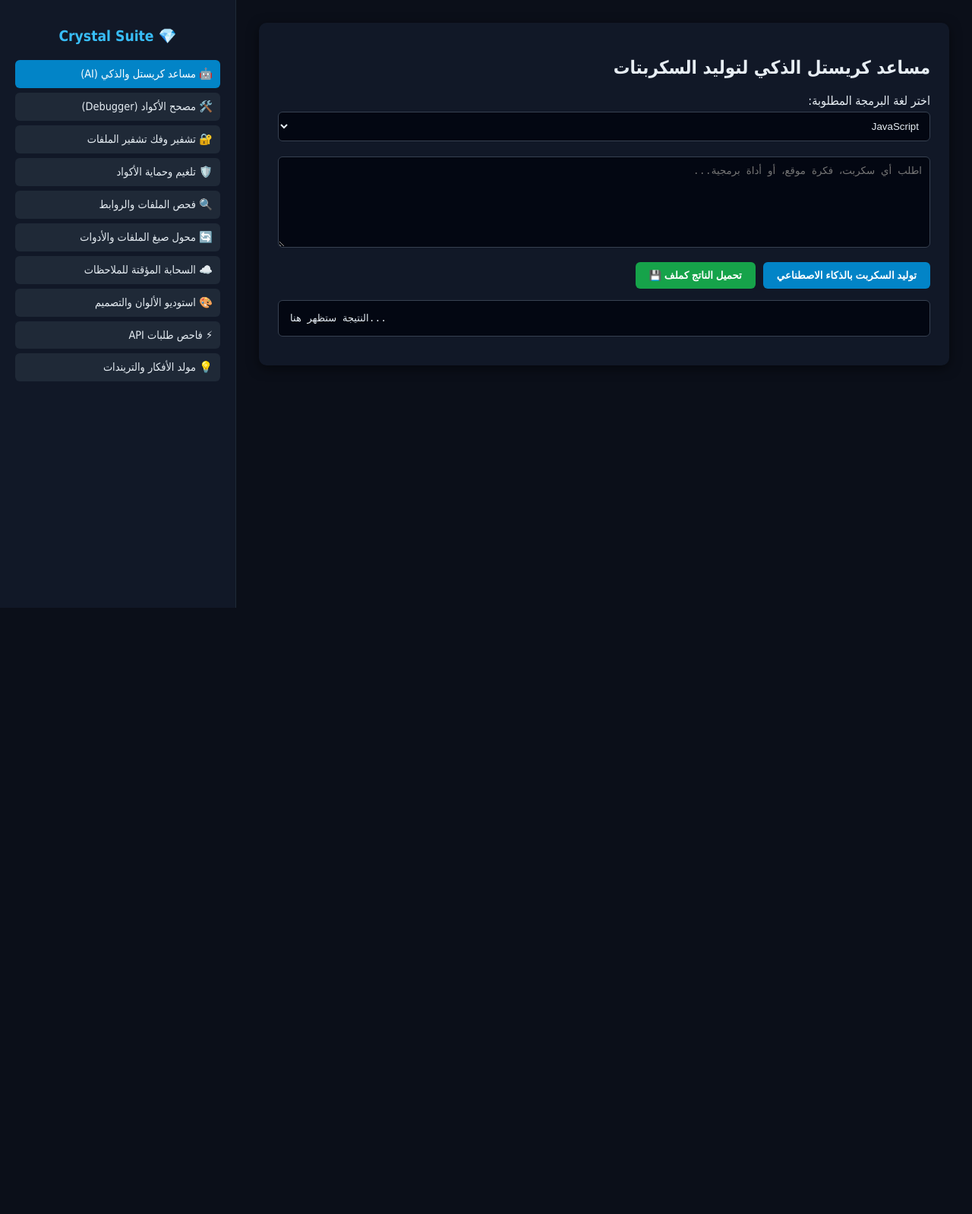
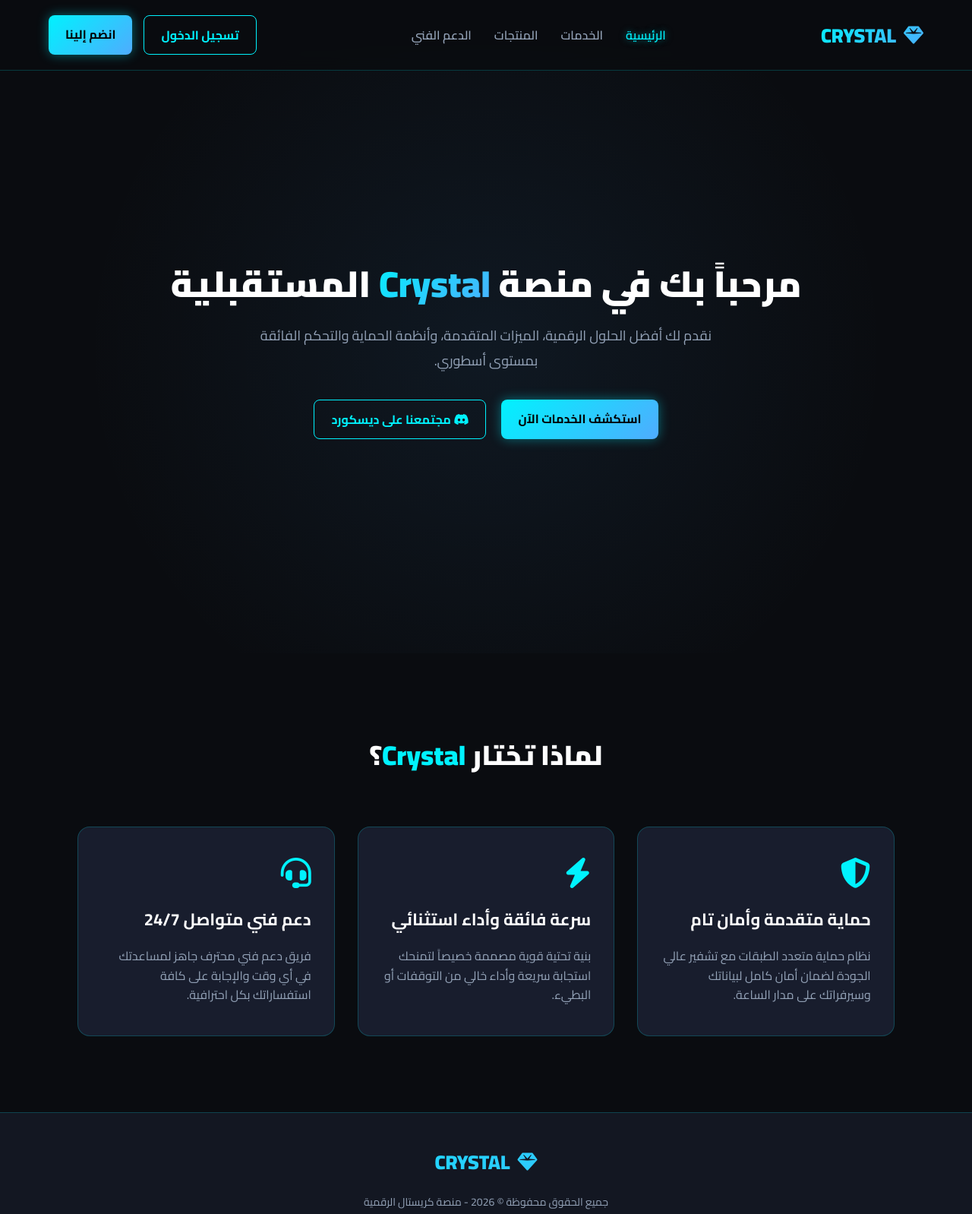
Before and after one commit to AliRed1/thfeer, a plain HTML site: page index.html in a window 1280 px wide. Shown: the whole page at 76% size. Before the commit the page ends 800 px from the top, so only its background shows below. Drawn offline with nearby package versions, Linux system fonts and the light colour scheme.

Commit message:
Update index.html

```diff
--- a/index.html
+++ b/index.html
@@ -3,136 +3,284 @@
 <head>
     <meta charset="UTF-8">
     <meta name="viewport" content="width=device-width, initial-scale=1.0">
-    <title>منصة كريستل الشاملة - Crystal Suite Pro</title>
-    <link rel="stylesheet" href="style.css">
-    <script src="https://cdnjs.cloudflare.com/ajax/libs/crypto-js/4.1.1/crypto-js.min.js"></script>
+    <title>Crystal - المنصة والخدمات الرقمية</title>
+    <!-- استيراد خط عربي أنيق -->
+    <link href="https://fonts.googleapis.com/css2?family=Cairo:wght@300;400;600;700;900&display=swap" rel="stylesheet">
+    <!-- مكتبة أيقونات FontAwesome -->
+    <link rel="stylesheet" href="https://cdnjs.cloudflare.com/ajax/libs/font-awesome/6.4.0/css/all.min.css">
+    <style>
+        :root {
+            --bg-primary: #0a0c10;
+            --bg-secondary: #131722;
+            --card-bg: #181d2d;
+            --accent-cyan: #00f2fe;
+            --accent-blue: #4facfe;
+            --text-main: #ffffff;
+            --text-muted: #94a3b8;
+            --border-color: rgba(0, 242, 254, 0.2);
+        }
+
+        * {
+            margin: 0;
+            padding: 0;
+            box-sizing: border-box;
+            font-family: 'Cairo', sans-serif;
+        }
+
+        body {
+            background-color: var(--bg-primary);
+            color: var(--text-main);
+            overflow-x: hidden;
+        }
+
+        /* شريط التنقل العلوي */
+        header {
+            background: rgba(10, 12, 16, 0.85);
+            backdrop-filter: blur(10px);
+            border-bottom: 1px solid var(--border-color);
+            position: fixed;
+            top: 0;
+            left: 0;
+            width: 100%;
+            z-index: 1000;
+            display: flex;
+            justify-content: space-between;
+            align-items: center;
+            padding: 20px 5%;
+        }
+
+        .logo {
+            font-size: 26px;
+            font-weight: 900;
+            background: linear-gradient(135deg, var(--accent-cyan), var(--accent-blue));
+            -webkit-background-clip: text;
+            -webkit-text-fill-color: transparent;
+            display: flex;
+            align-items: center;
+            gap: 10px;
+        }
+
+        nav ul {
+            display: flex;
+            list-style: none;
+            gap: 30px;
+        }
+
+        nav ul li a {
+            color: var(--text-muted);
+            text-decoration: none;
+            font-weight: 600;
+            transition: 0.3s;
+        }
+
+        nav ul li a:hover, nav ul li a.active {
+            color: var(--accent-cyan);
+            text-shadow: 0 0 10px rgba(0, 242, 254, 0.5);
+        }
+
+        .auth-btns {
+            display: flex;
+            gap: 15px;
+        }
+
+        .btn {
+            padding: 10px 22px;
+            border-radius: 8px;
+            font-weight: 700;
+            cursor: pointer;
+            text-decoration: none;
+            transition: 0.3s;
+        }
+
+        .btn-outline {
+            background: transparent;
+            border: 1px solid var(--accent-cyan);
+            color: var(--accent-cyan);
+        }
+
+        .btn-outline:hover {
+            background: rgba(0, 242, 254, 0.1);
+        }
+
+        .btn-glow {
+            background: linear-gradient(135deg, var(--accent-cyan), var(--accent-blue));
+            color: #000;
+            border: none;
+            box-shadow: 0 0 15px rgba(0, 242, 254, 0.4);
+        }
+
+        .btn-glow:hover {
+            box-shadow: 0 0 25px rgba(0, 242, 254, 0.8);
+            transform: translateY(-2px);
+        }
+
+        /* قسم الترحيب الرئيسي (Hero) */
+        .hero {
+            height: 100vh;
+            display: flex;
+            flex-direction: column;
+            justify-content: center;
+            align-items: center;
+            text-align: center;
+            padding: 0 20px;
+            background: radial-gradient(circle at center, rgba(79, 172, 254, 0.08) 0%, transparent 70%);
+            margin-top: 60px;
+        }
+
+        .hero h1 {
+            font-size: 48px;
+            font-weight: 900;
+            margin-bottom: 20px;
+            line-height: 1.3;
+        }
+
+        .hero h1 span {
+            background: linear-gradient(135deg, var(--accent-cyan), var(--accent-blue));
+            -webkit-background-clip: text;
+            -webkit-text-fill-color: transparent;
+        }
+
+        .hero p {
+            font-size: 18px;
+            color: var(--text-muted);
+            max-width: 600px;
+            margin-bottom: 35px;
+        }
+
+        .hero-buttons {
+            display: flex;
+            gap: 20px;
+        }
+
+        /* الأقسام والمميزات */
+        .section {
+            padding: 100px 8%;
+        }
+
+        .section-title {
+            text-align: center;
+            font-size: 36px;
+            font-weight: 800;
+            margin-bottom: 60px;
+        }
+
+        .section-title span {
+            color: var(--accent-cyan);
+        }
+
+        .grid-3 {
+            display: grid;
+            grid-template-columns: repeat(auto-fit, minmax(300px, 1fr));
+            gap: 30px;
+        }
+
+        .card {
+            background: var(--card-bg);
+            border: 1px solid var(--border-color);
+            border-radius: 16px;
+            padding: 40px 30px;
+            transition: 0.3s;
+            position: relative;
+            overflow: hidden;
+        }
+
+        .card:hover {
+            transform: translateY(-8px);
+            border-color: var(--accent-cyan);
+            box-shadow: 0 10px 30px rgba(0, 242, 254, 0.15);
+        }
+
+        .card i {
+            font-size: 40px;
+            color: var(--accent-cyan);
+            margin-bottom: 20px;
+        }
+
+        .card h3 {
+            font-size: 22px;
+            margin-bottom: 15px;
+        }
+
+        .card p {
+            color: var(--text-muted);
+            line-height: 1.6;
+        }
+
+        /* التذييل (Footer) */
+        footer {
+            background: var(--bg-secondary);
+            border-top: 1px solid var(--border-color);
+            padding: 40px 8%;
+            text-align: center;
+            color: var(--text-muted);
+        }
+
+        footer p {
+            margin-top: 10px;
+            font-size: 14px;
+        }
+    </style>
 </head>
 <body>
-    <div class="sidebar">
-        <h2>💎 Crystal Suite</h2>
-        <ul>
-            <li class="active" onclick="switchTab('ai')">🤖 مساعد كريستل والذكي (AI)</li>
-            <li onclick="switchTab('debugger')">🛠️ مصحح الأكواد (Debugger)</li>
-            <li onclick="switchTab('encrypt')">🔐 تشفير وفك تشفير الملفات</li>
-            <li onclick="switchTab('obfuscate')">🛡️ تلغيم وحماية الأكواد</li>
-            <li onclick="switchTab('scan')">🔍 فحص الملفات والروابط</li>
-            <li onclick="switchTab('converter')">🔄 محول صيغ الملفات والأدوات</li>
-            <li onclick="switchTab('notes')">☁️ السحابة المؤقتة للملاحظات</li>
-            <li onclick="switchTab('palette')">🎨 استوديو الألوان والتصميم</li>
-            <li onclick="switchTab('apitester')">⚡ فاحص طلبات API</li>
-            <li onclick="switchTab('ideas')">💡 مولد الأفكار والتريندات</li>
-        </ul>
-    </div>
 
-    <div class="main-content">
-        <!-- 1. مساعد الذكاء الاصطناعي -->
-        <div id="ai-tab" class="tab-content">
-            <h2>مساعد كريستل الذكي لتوليد السكربتات</h2>
-            <label>اختر لغة البرمجة المطلوبة:</label>
-            <select id="langSelect">
-                <option value="js">JavaScript</option>
-                <option value="py">Python</option>
-                <option value="lua">Lua (FiveM)</option>
-                <option value="bash">Bash</option>
-                <option value="html">HTML / CSS</option>
-            </select>
-            <textarea id="aiPrompt" placeholder="اطلب أي سكربت، فكرة موقع، أو أداة برمجية..."></textarea>
-            <div class="buttons-group">
-                <button onclick="generateScript()">توليد السكربت بالذكاء الاصطناعي</button>
-                <button onclick="downloadCodeFile()" class="download-btn">تحميل الناتج كملف 💾</button>
+    <!-- شريط التنقل -->
+    <header>
+        <div class="logo">
+            <i class="fa-solid fa-gem"></i> CRYSTAL
+        </div>
+        <nav>
+            <ul>
+                <li><a href="#" class="active">الرئيسية</a></li>
+                <li><a href="#">الخدمات</a></li>
+                <li><a href="#">المنتجات</a></li>
+                <li><a href="#">الدعم الفني</a></li>
+            </ul>
+        </nav>
+        <div class="auth-btns">
+            <a href="#" class="btn btn-outline">تسجيل الدخول</a>
+            <a href="#" class="btn btn-glow">انضم إلينا</a>
+        </div>
+    </header>
+
+    <!-- قسم الواجهة الرئيسي -->
+    <section class="hero">
+        <h1>مرحباً بك في منصة <span>Crystal</span> المستقبلية</h1>
+        <p>نقدم لك أفضل الحلول الرقمية، الميزات المتقدمة، وأنظمة الحماية والتحكم الفائقة بمستوى أسطوري.</p>
+        <div class="hero-buttons">
+            <a href="#" class="btn btn-glow">استكشف الخدمات الآن</a>
+            <a href="#" class="btn btn-outline"><i class="fa-brands fa-discord"></i> مجتمعنا على ديسكورد</a>
+        </div>
+    </section>
+
+    <!-- قسم المميزات -->
+    <section class="section">
+        <h2 class="section-title">لماذا تختار <span>Crystal</span>؟</h2>
+        <div class="grid-3">
+            <div class="card">
+                <i class="fa-solid fa-shield-halved"></i>
+                <h3>حماية متقدمة وأمان تام</h3>
+                <p>نظام حماية متعدد الطبقات مع تشفير عالي الجودة لضمان أمان كامل لبياناتك وسيرفراتك على مدار الساعة.</p>
             </div>
-            <pre id="aiResult">النتيجة ستظهر هنا...</pre>
+            <div class="card">
+                <i class="fa-solid fa-bolt"></i>
+                <h3>سرعة فائقة وأداء استثنائي</h3>
+                <p>بنية تحتية قوية مصممة خصيصاً لتمنحك استجابة سريعة وأداء خالي من التوقفات أو البطيء.</p>
+            </div>
+            <div class="card">
+                <i class="fa-solid fa-headset"></i>
+                <h3>دعم فني متواصل 24/7</h3>
+                <p>فريق دعم فني محترف جاهز لمساعدتك في أي وقت والإجابة على كافة استفساراتك بكل احترافية.</p>
+            </div>
         </div>
+    </section>
 
-        <!-- 2. مصحح الأكواد -->
-        <div id="debugger-tab" class="tab-content" style="display:none;">
-            <h2>مصحح الأكواد والثغرات الآلي (Bug Finder & Fixer)</h2>
-            <textarea id="debugInput" placeholder="الصق الكود الذي يحتوي على خطأ هنا..."></textarea>
-            <button onclick="fixCode()">فحص وإصلاح الأكواد تلقائياً</button>
-            <pre id="debugResult">نتيجة التصحيح ستظهر هنا...</pre>
+    <!-- التذييل -->
+    <footer>
+        <div class="logo" style="justify-content: center; margin-bottom: 15px;">
+            <i class="fa-solid fa-gem"></i> CRYSTAL
         </div>
+        <p>جميع الحقوق محفوظة © 2026 - منصة كريستال الرقمية</p>
+    </footer>
 
-        <!-- 3. التشفير الحقيقي -->
-        <div id="encrypt-tab" class="tab-content" style="display:none;">
-            <h2>تشفير وفك تشفير الملفات (AES-256)</h2>
-            <input type="text" id="secretKey" placeholder="أدخل مفتاح التشفير (كلمة السر)..." style="width:100%; padding:10px; margin-bottom:15px; background:#030712; color:#fff; border:1px solid #374151; border-radius:6px; box-sizing:border-box;">
-            <div class="drop-zone" id="dropZone">اسحب الملف وأفلته هنا أو اضغط للاختيار</div>
-            <input type="file" id="fileInput" style="display:none;">
-            <div class="buttons-group" style="margin-top:15px;">
-                <button onclick="encryptFile()">تشفير الملف بالكامل</button>
-                <button onclick="decryptFile()">فك تشفير الملف</button>
-            </div>
-            <a id="downloadLink" style="display:none; margin-top:10px; color:#38bdf8;">تحميل الملف الناتج</a>
-        </div>
-
-        <!-- 4. التلغيم والتمويه -->
-        <div id="obfuscate-tab" class="tab-content" style="display:none;">
-            <h2>تلغيم وحماية الأكواد (Obfuscation Studio)</h2>
-            <textarea id="sourceCode" placeholder="ضع الكود المراد تلغيمه..."></textarea>
-            <div class="buttons-group">
-                <button onclick="obfuscatePayload('base64')">تشفير Base64 متعدد الطبقات</button>
-                <button onclick="obfuscatePayload('hex')">تشفير Hex مع eval</button>
-            </div>
-            <textarea id="obfuscatedResult" readonly placeholder="الكود بعد التلغيم..."></textarea>
-        </div>
-
-        <!-- 5. الفحص الأمني -->
-        <div id="scan-tab" class="tab-content" style="display:none;">
-            <h2>فحص الملفات والروابط أمنياً</h2>
-            <input type="text" id="urlInput" placeholder="أدخل رابطاً لفحصه (مثال: https://site.com)..." style="width:100%; padding:10px; margin-bottom:15px; background:#030712; color:#fff; border:1px solid #374151; border-radius:6px; box-sizing:border-box;">
-            <button onclick="scanUrl()">فحص الرابط</button>
-            <pre id="scanResult" style="margin-top:15px;">تقرير الفحص سيظهر هنا...</pre>
-        </div>
-
-        <!-- 6. محول الأدوات والصيغ -->
-        <div id="converter-tab" class="tab-content" style="display:none;">
-            <h2>محول النصوص والأدوات البرمجية</h2>
-            <textarea id="convertInput" placeholder="أدخل نصاً لتحويله (Base64 / URL Encode / JSON Format)..."></textarea>
-            <div class="buttons-group">
-                <button onclick="convertText('b64encode')">ترميز Base64</button>
-                <button onclick="convertText('b64decode')">فك ترميز Base64</button>
-                <button onclick="convertText('urlencode')">URL Encode</button>
-            </div>
-            <textarea id="convertResult" readonly placeholder="النتيجة المحولة..."></textarea>
-        </div>
-
-        <!-- 7. السحابة المؤقتة للملاحظات -->
-        <div id="notes-tab" class="tab-content" style="display:none;">
-            <h2>الحافظة والسحابة المؤقتة (Cloud Clipboard)</h2>
-            <textarea id="cloudNote" placeholder="اكتب ملاحظتك أو كودك السريع هنا لنقله بين أجهزتك..."></textarea>
-            <button onclick="saveNoteLocally()">حفظ مؤقتاً على المتصفح</button>
-            <pre id="noteResult" style="margin-top:15px;"></pre>
-        </div>
-
-        <!-- 8. استوديو الألوان -->
-        <div id="palette-tab" class="tab-content" style="display:none;">
-            <h2>استوديو الألوان وتدرجاتها (Color Studio)</h2>
-            <p>اختر لوناً لرؤية كوده وتدرجاته البرمجية:</p>
-            <input type="color" id="colorPicker" value="#0284c7" onchange="updateColorInfo()" style="width:100px; height:40px; cursor:pointer; background:none; border:none;">
-            <pre id="colorCodeResult" style="margin-top:15px;">HEX: #0284c7\nRGB: rgb(2, 132, 199)</pre>
-        </div>
-
-        <!-- 9. فاحص API -->
-        <div id="apitester-tab" class="tab-content" style="display:none;">
-            <h2>فاحص ومختبر روابط الـ API الخفيفة</h2>
-            <input type="text" id="apiUrl" placeholder="أدخل رابط API (مثال: https://api.ipify.org?format=json)" style="width:100%; padding:10px; margin-bottom:15px; background:#030712; color:#fff; border:1px solid #374151; border-radius:6px; box-sizing:border-box;">
-            <button onclick="testApiRequest()">إرسال طلب GET</button>
-            <pre id="apiResult" style="margin-top:15px;">استجابة الـ API ستظهر هنا...</pre>
-        </div>
-
-        <!-- 10. مولد الأفكار والتريندات -->
-        <div id="ideas-tab" class="tab-content" style="display:none;">
-            <h2>مولد أفكار المشاريع والسكربتات الذكي</h2>
-            <select id="ideaCategory" style="margin-bottom:15px;">
-                <option value="fivem">سكربتات FiveM متميزة</option>
-                <option value="bot">بوتات ديسكورد تفاعلية</option>
-                <option value="web">مواقع وتطبيقات ويب ذكية</option>
-            </select>
-            <button onclick="generateRandomIdea()">توليد فكرة مشروع إبداعية 💡</button>
-            <pre id="ideaResult" style="margin-top:15px;">اضغط الزر لتوليد فكرة مشروعك القادم...</pre>
-        </div>
-    </div>
-
-    <script src="script.js"></script>
 </body>
 </html>
```
